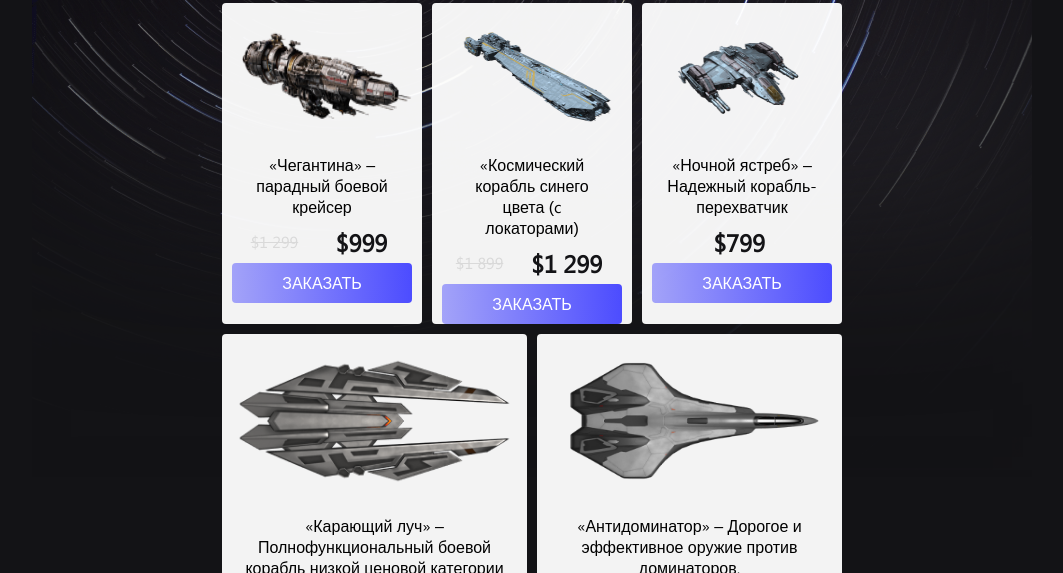
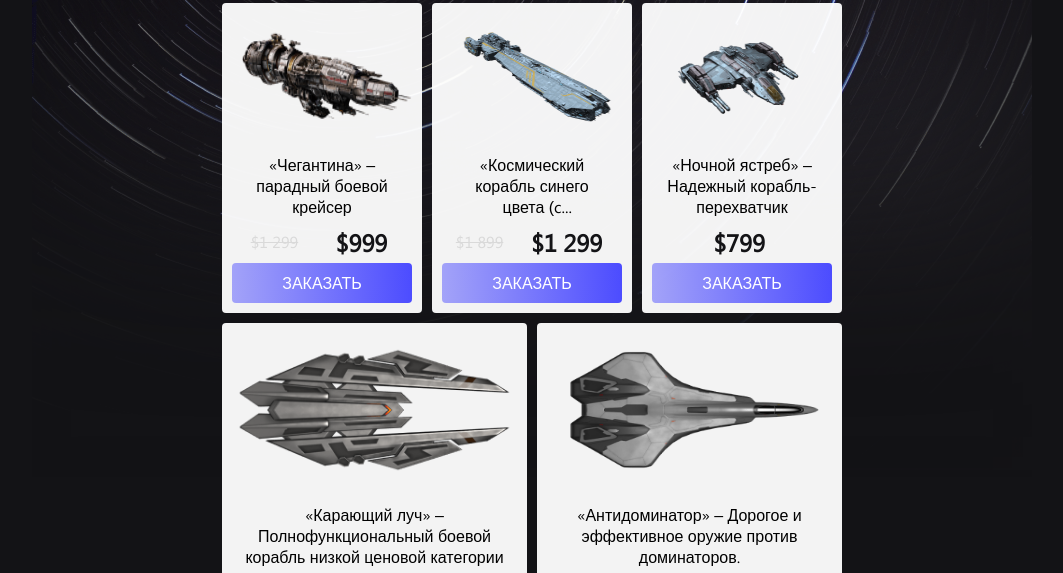
Before and after one commit to AleksandrSdkv/inboxer-test-sadykov, a website built with webpack: page src/pages/index.html in a window 1280 px wide. Shown: the part 190-763 px from the top of the page, without its empty margins (108-1171 px from the left). Built offline with nearby package versions, Linux system fonts and the light colour scheme.

Commit message:
fix README

```diff
--- a/src/blocks/card/__about/card__about.css
+++ b/src/blocks/card/__about/card__about.css
@@ -1,4 +1,4 @@
-.card__about{
+.card__about {
   color: black;
   font-style: normal;
   font-weight: 400;
@@ -8,9 +8,15 @@
   align-items: center;
   text-align: center;
   padding: 0 13px 0 13px;
+  -webkit-line-clamp: 3;
+  -webkit-box-orient: vertical;
+  display: -webkit-box;
+  overflow: hidden;
+  -o-text-overflow: ellipsis;
+  text-overflow: ellipsis;
 }
 @media screen and (max-width: 645px) {
-  .card__about{
+  .card__about {
     font-size: 13px;
     line-height: 18px;
     padding: 0 0px 0 0px;
```
Also changed, not shown: README.md, image/demo.png (added).
